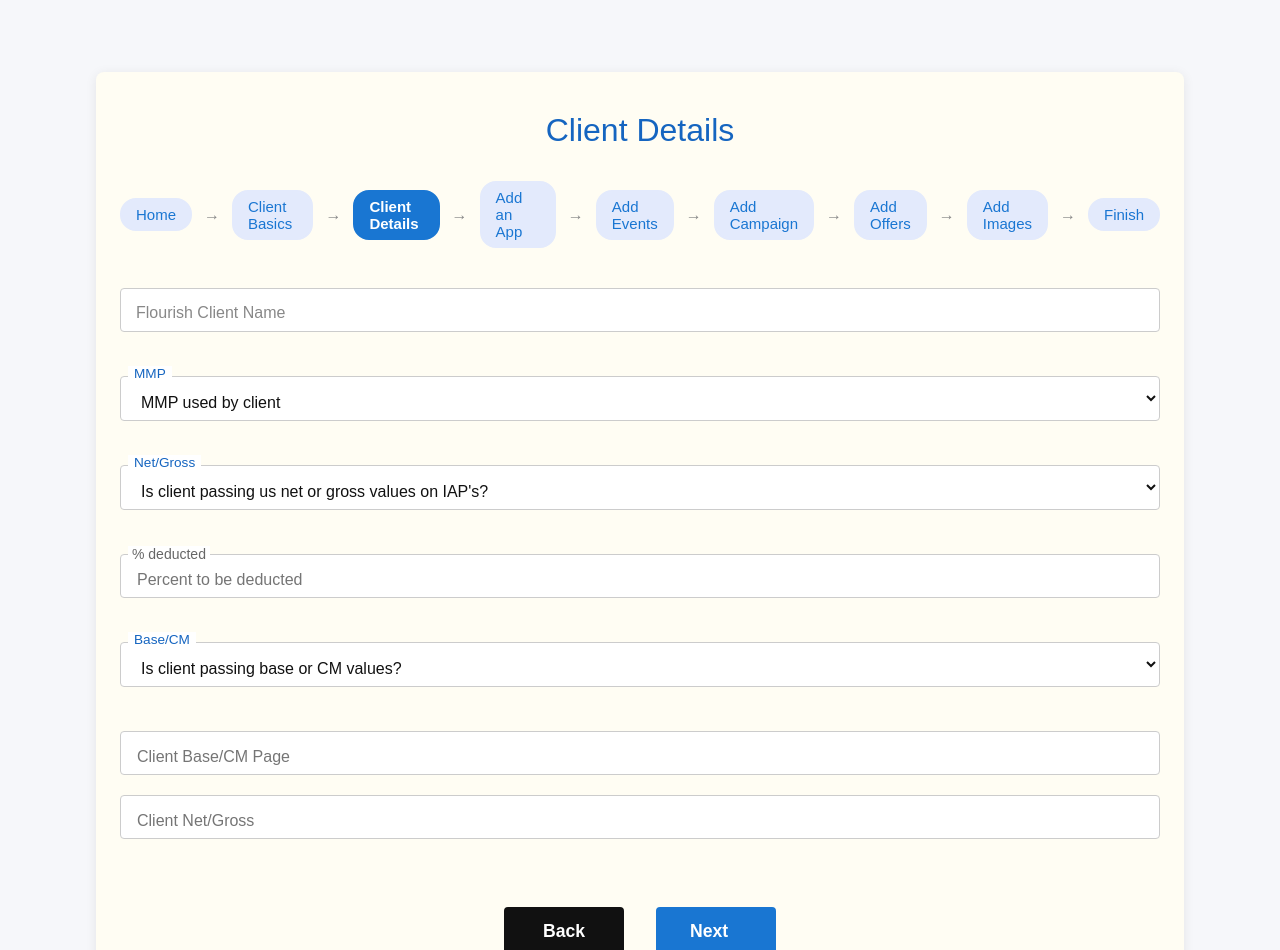
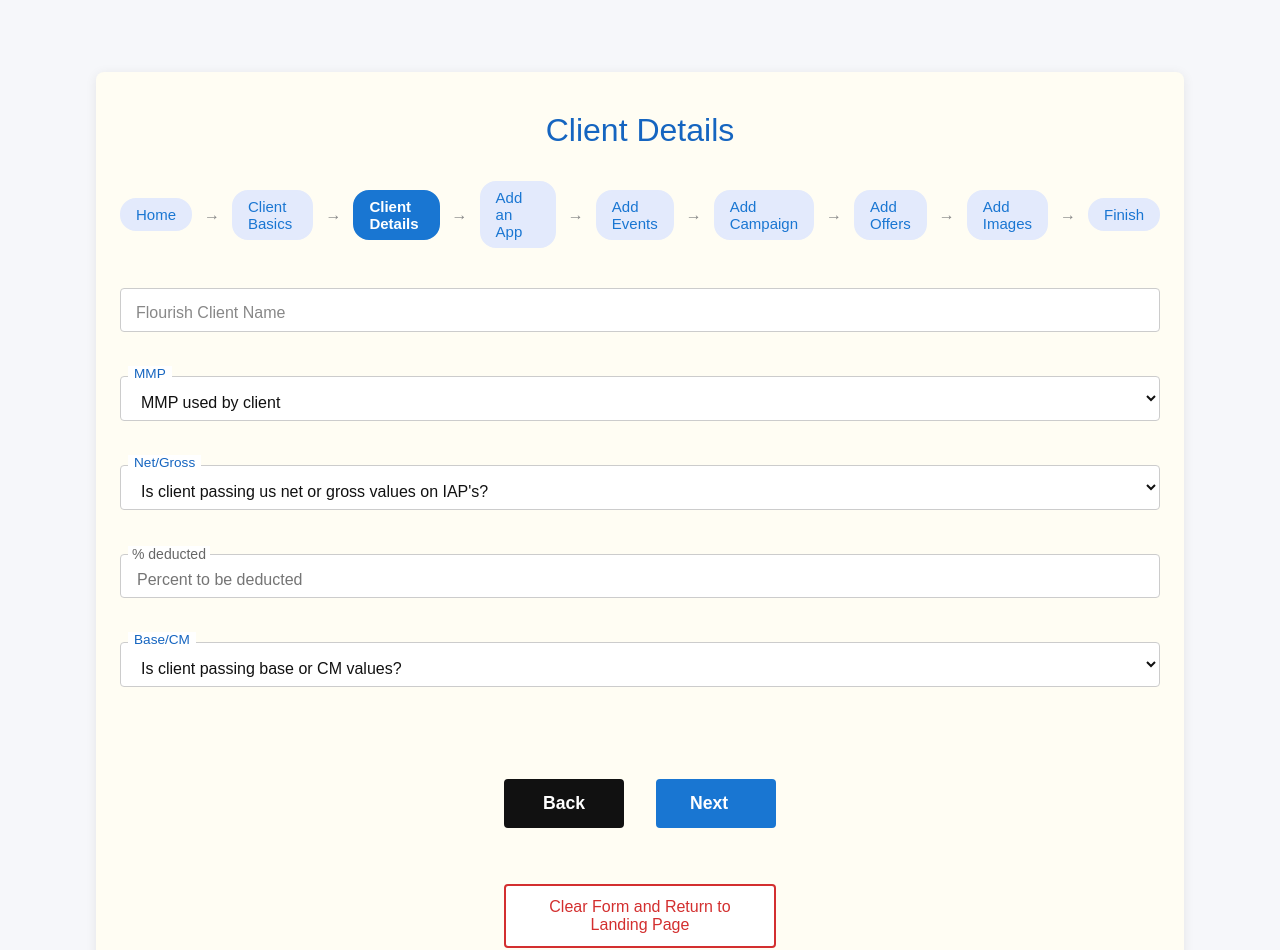
Before and after one commit to Octostone/wizard-v5, a Next.js app: page /client-details in a window 1280 px wide. Shown: the top 950 px of the page. Built offline with nearby package versions, Linux system fonts and the light colour scheme.

Commit message:
Revert: Remove extra text fields from Client Details page. Confirm folder ID extraction is correct for Google Drive API.

```diff
--- a/src/app/client-details/page.tsx
+++ b/src/app/client-details/page.tsx
@@ -169,20 +169,6 @@ export default function ClientDetails() {
             </select>
             <label className={styles.floatingLabel}>Base/CM</label>
           </div>
-          <input
-            className={styles.floatingInput}
-            type="text"
-            value={form.baseCM || ""}
-            onChange={e => setField("baseCM", e.target.value)}
-            placeholder="Client Base/CM Page"
-          />
-          <input
-            className={styles.floatingInput}
-            type="text"
-            value={form.netGross || ""}
-            onChange={e => setField("netGross", e.target.value)}
-            placeholder="Client Net/Gross"
-          />
         </form>
         <div className={styles.navButtonGroup}>
           <button type="button" className={`${styles.navButton} ${styles.navButtonBack}`} onClick={() => router.back()}>Back</button>
```
